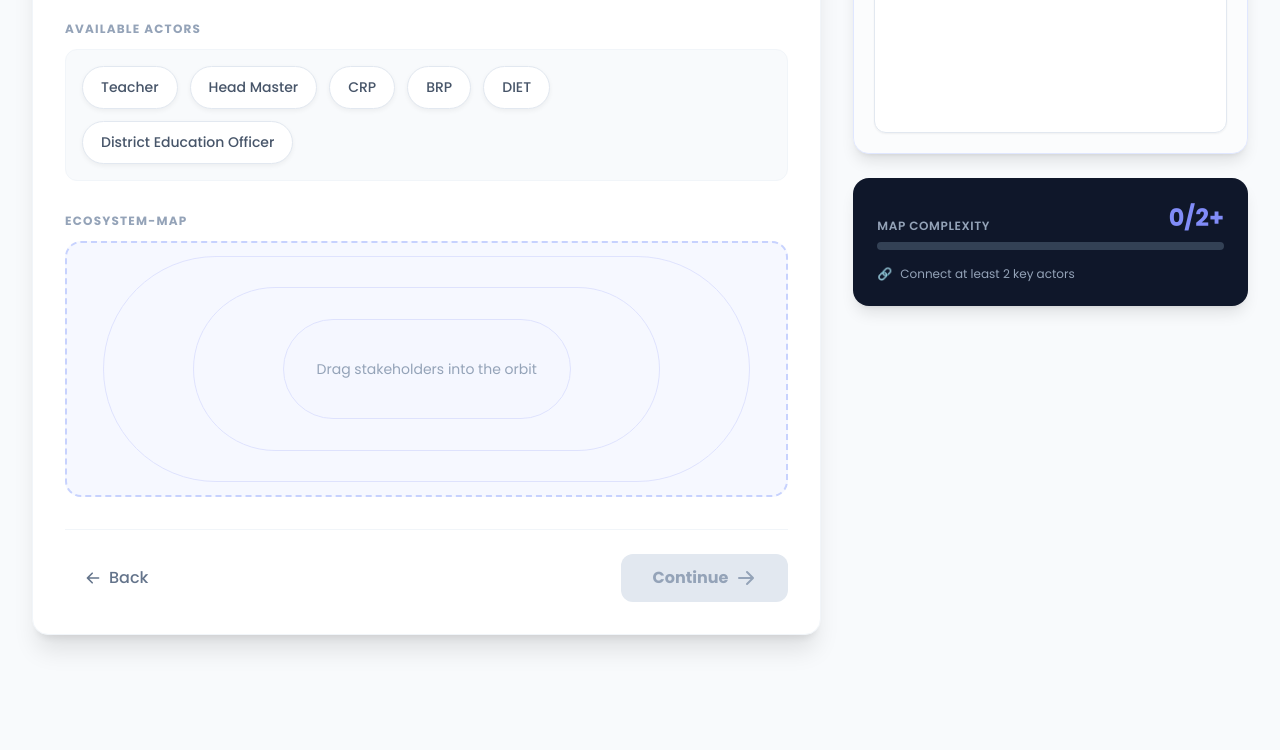
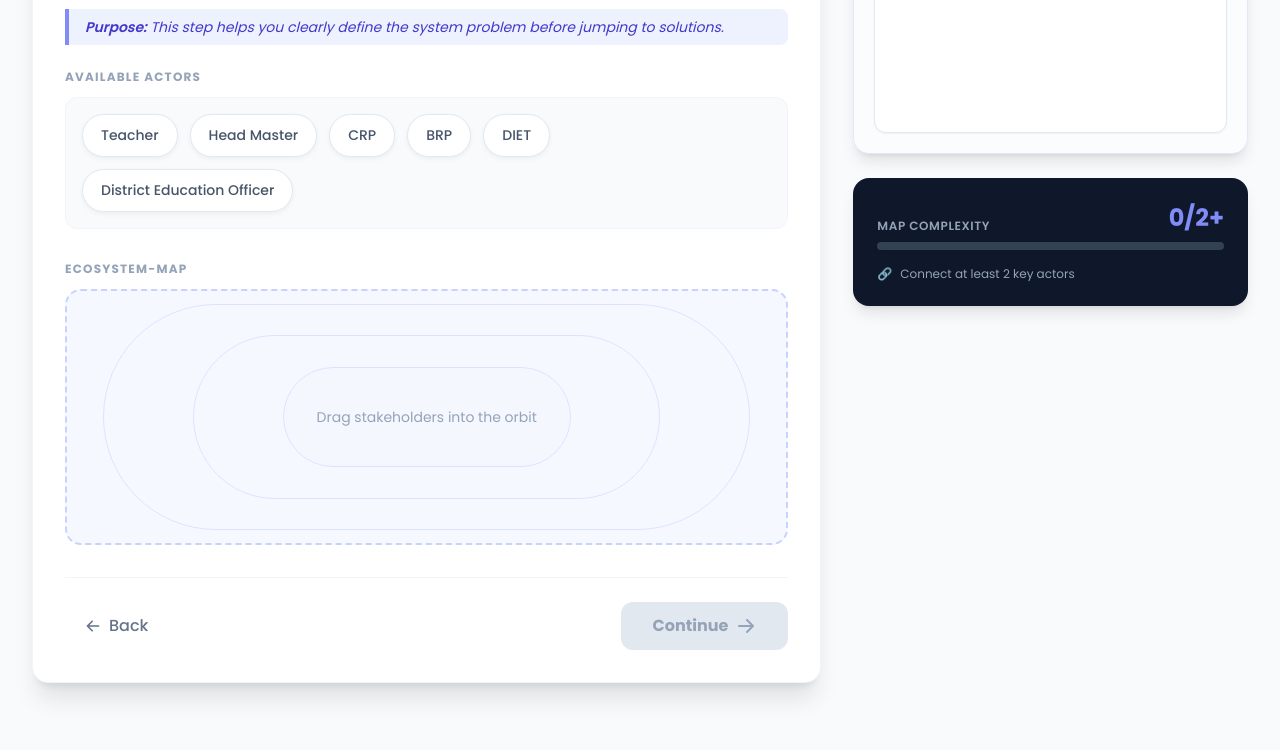
Before and after one commit to MohitPal2005/ShikshaManthan, a plain HTML site: page level4.html in a window 1280 px wide. Shown: the part 288-1038 px from the top of the page. Drawn offline with nearby package versions, Linux system fonts and the light colour scheme.

Commit message:
Update level4.html

```diff
--- a/level4.html
+++ b/level4.html
@@ -141,6 +141,12 @@
           your problem? </h1>
         <p class="text-slate-500 mt-2 text-sm sm:text-base"> Drag stakeholders into the Esosystem map. Big Changes
           requires proper actions at multiple levels. </p>
+        <div class="mt-3 bg-indigo-50 border-l-4 border-indigo-400 px-4 py-2 rounded-r-lg">
+          <p class="text-xs sm:text-sm text-indigo-700 italic">
+            <span class="font-semibold">Purpose:</span>
+            This step helps you clearly define the system problem before jumping to solutions.
+          </p>
+        </div>
       </div>
       <div class="mb-8">
         <p class="text-xs font-bold text-slate-400 uppercase tracking-widest mb-3">Available Actors</p>
```
